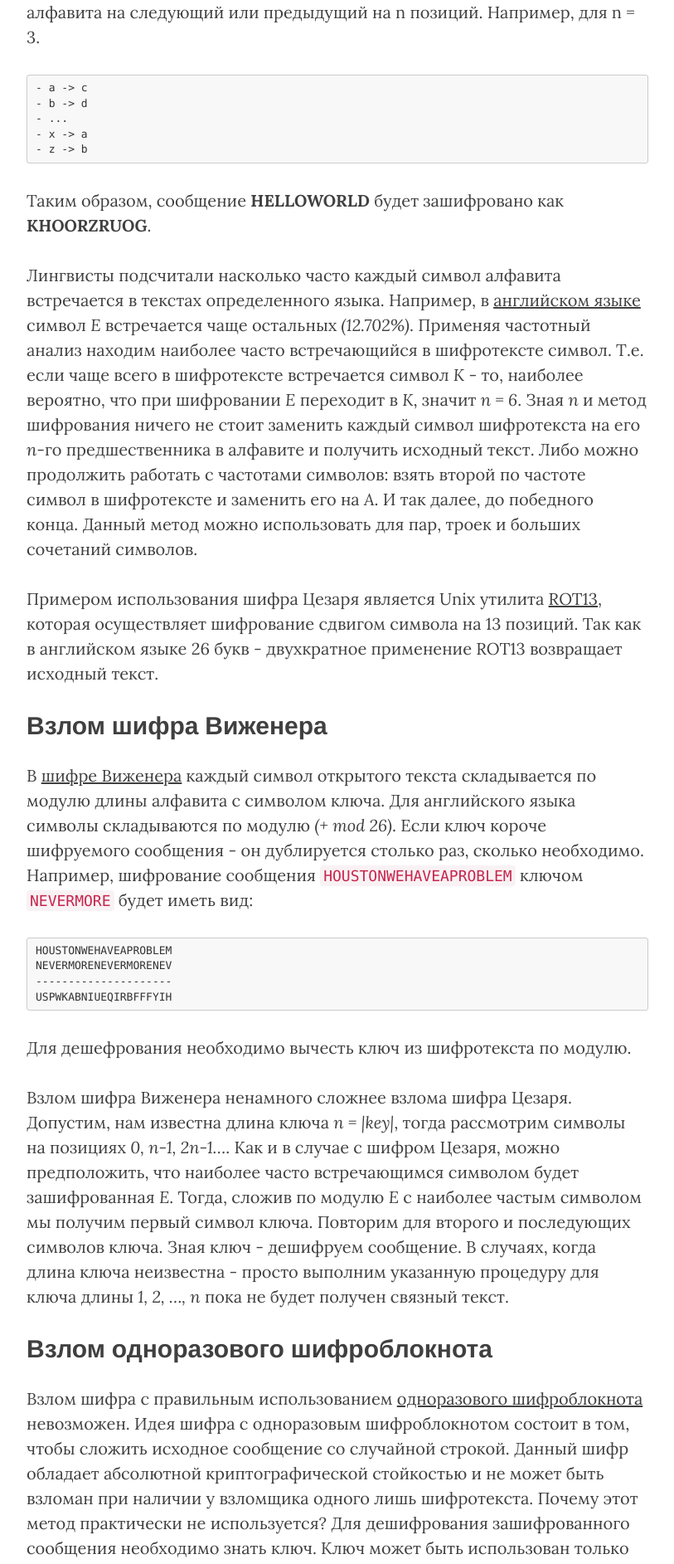
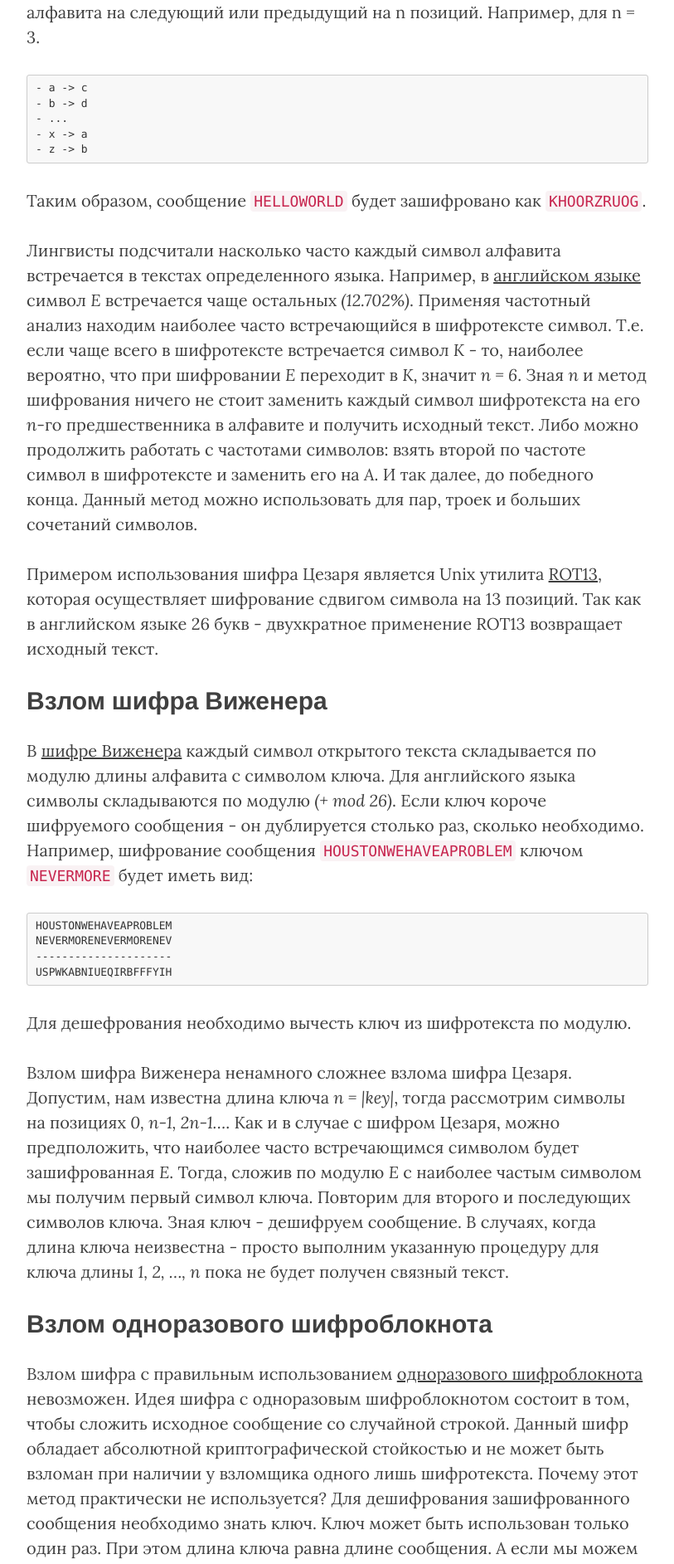
Before and after one commit to rmalkevy/re9ulus.github.io, a Jekyll site: the page built from _posts/2015-04-05-hacking-easy-ciphers.markdown, in a window 1280 px wide. Shown: the part 735-2620 px from the top of the page at 83% size, without its empty margins (233-1046 px from the left). Built offline with Jekyll 4.4.1, drawn with Linux system fonts in a browser that asks for light colours; nearby versions of some CDN libraries.

```diff
--- a/_posts/2015-04-05-hacking-easy-ciphers.markdown
+++ b/_posts/2015-04-05-hacking-easy-ciphers.markdown
@@ -22,7 +22,7 @@ header-img: "img/post-bg-01.jpg"
 - z -> b
 </pre>
 
-Таким образом, сообщение **HELLOWORLD** будет зашифровано как **KHOORZRUOG**.
+Таким образом, сообщение `HELLOWORLD` будет зашифровано как `KHOORZRUOG`.
 
 Лингвисты подсчитали насколько часто каждый символ алфавита встречается в текстах определенного языка. Например, в [английском языке](http://en.wikipedia.org/wiki/Letter_frequency "Letter frequency") символ *E* встречается чаще остальных *(12.702%)*. Применяя частотный анализ находим наиболее часто встречающийся в шифротексте символ. Т.е. если чаще всего в шифротексте встречается символ *K* - то, наиболее вероятно, что при шифровании *E* переходит в *K*, значит *n = 6*.
 Зная *n* и метод шифрования ничего не стоит заменить каждый символ шифротекста на его *n*-го предшественника в алфавите и получить исходный текст.
```
